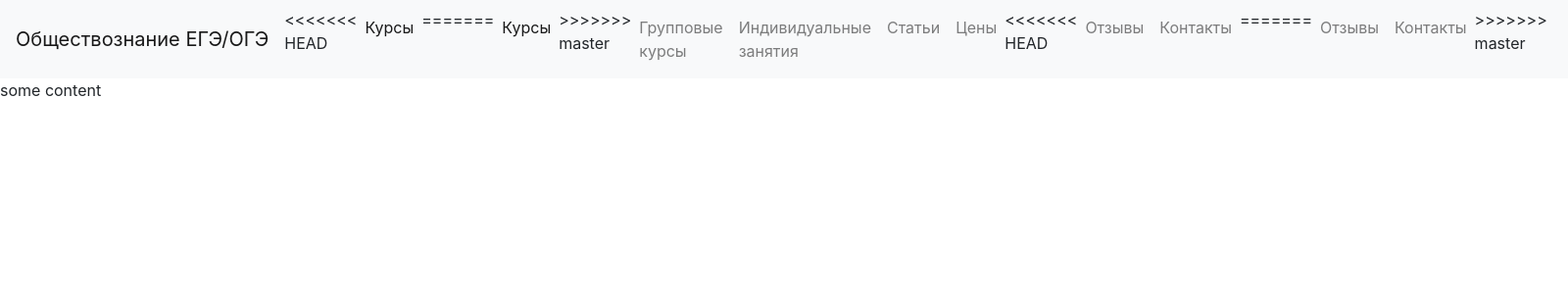
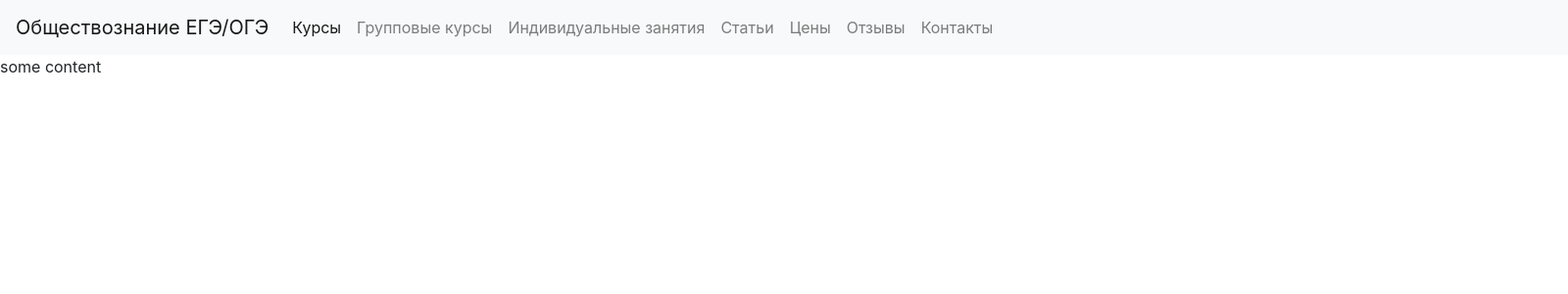
Before and after one commit to ProgressProject/Repetitor, a Django app: page / in a window 1600 px wide. Shown: the top 300 px of the page at 98% size. Run offline with Django 3.2, Linux system fonts and the light colour scheme; parts of the project's set-up code (start-up, migrations or seed data) failed here and were passed over; some libraries are stand-ins or nearby versions.

Commit message:
delete garbage

```diff
--- a/repetitor/templates/base.html
+++ b/repetitor/templates/base.html
@@ -19,22 +19,13 @@
         </button>
         <div class="collapse navbar-collapse" id="navbarNavAltMarkup">
             <div class="navbar-nav">
-<<<<<<< HEAD
                 <a class="nav-item nav-link active" href="{% url 'url_info' %}">Курсы<span class="sr-only">(current)</span></a>
-=======
-                <a class="nav-item nav-link active" href="{% url "courses" %}">Курсы<span class="sr-only">(current)</span></a>
->>>>>>> master
                 <a class="nav-item nav-link" href="#">Групповые курсы</a>
                 <a class="nav-item nav-link" href="#">Индивидуальные занятия</a>
                 <a class="nav-item nav-link" href="#">Статьи</a>
                 <a class="nav-item nav-link" href="#">Цены</a>
-<<<<<<< HEAD
                 <a class="nav-item nav-link" href="{% url 'url_reviews' %}">Отзывы</a>
                 <a class="nav-item nav-link" href="{% url 'url_contacts' %}">Контакты</a>
-=======
-                <a class="nav-item nav-link" href="{% url "reviews" %}">Отзывы</a>
-                <a class="nav-item nav-link" href="{% url "contacts" %}">Контакты</a>
->>>>>>> master
                 <a class="nav-item nav-link disabled" href="#"></a>
             </div>
         </div>
```
